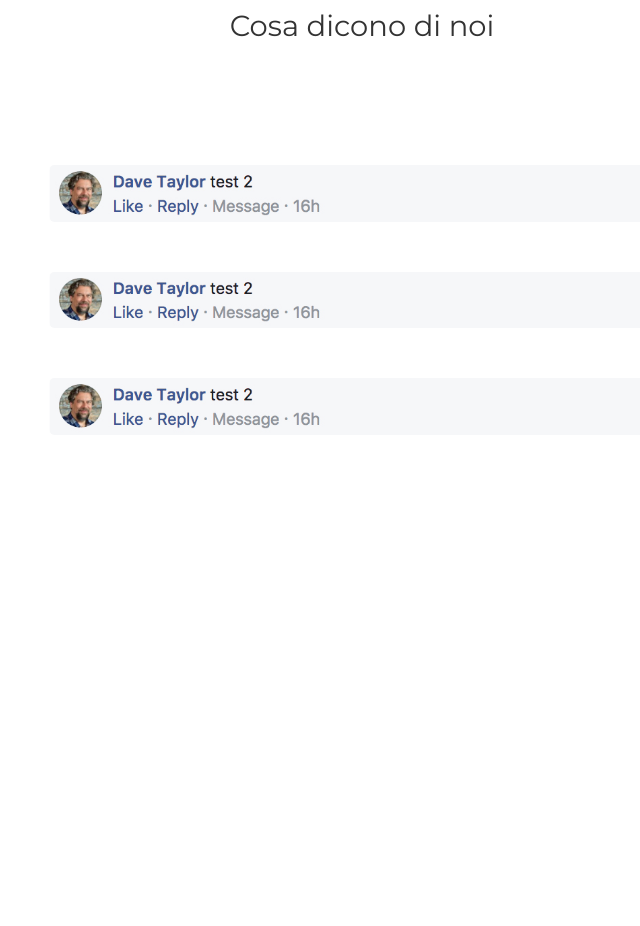
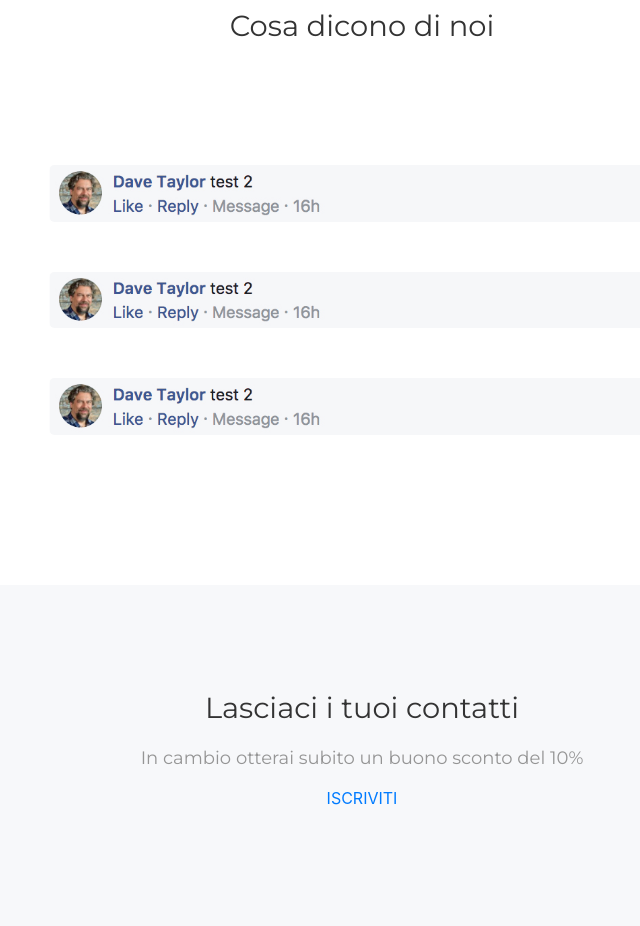
Before and after one commit to scar1997/WeeFarm_LandingPage, a plain HTML site: page index.html in a window 1280 px wide. Shown: the part 2338-3264 px from the top of the page, without its empty margins (278-918 px from the left). Before the commit the page ends 2923 px from the top, so only its background shows below. Drawn offline with nearby package versions, Linux system fonts and the light colour scheme.

Commit message:
Add led section ( da rivedere mettendo i setting di weefarm e il codice sconto)

```diff
--- a/index.html
+++ b/index.html
@@ -12,7 +12,6 @@
   <link rel="stylesheet" href="https://stackpath.bootstrapcdn.com/bootstrap/4.1.2/css/bootstrap.min.css" integrity="sha384-Smlep5jCw/wG7hdkwQ/Z5nLIefveQRIY9nfy6xoR1uRYBtpZgI6339F5dgvm/e9B" crossorigin="anonymous">
   <!--googlefont-->
   <link href="https://fonts.googleapis.com/css?family=Montserrat" rel="stylesheet">
-
 </head>
 
 <body>
@@ -113,6 +112,18 @@
     </div>-->
   </div>
 
+<!-- SECTION4: LEAD -->
+<div class="container-fluid section4 pt_100 pb_100">
+  <div class="row">
+    <div class="col-md">
+      <p class="txt_h2 text-center section_title_txt">Lasciaci i tuoi contatti</p>
+      <p class="txt_h3 text-center pin_point_description">In cambio otterai subito un buono sconto del 10%</p>
+      <p class="text-center"><a target="_blank" href="http://eepurl.com/dM-b3A">ISCRIVITI</a></p>
+      </div>
+    </div>
+  </div>
+
+
   <script src="https://code.jquery.com/jquery-3.3.1.slim.min.js" integrity="sha384-q8i/X+965DzO0rT7abK41JStQIAqVgRVzpbzo5smXKp4YfRvH+8abtTE1Pi6jizo" crossorigin="anonymous"></script>
   <script src="https://cdnjs.cloudflare.com/ajax/libs/popper.js/1.14.3/umd/popper.min.js" integrity="sha384-ZMP7rVo3mIykV+2+9J3UJ46jBk0WLaUAdn689aCwoqbBJiSnjAK/l8WvCWPIPm49" crossorigin="anonymous"></script>
   <script src="https://stackpath.bootstrapcdn.com/bootstrap/4.1.2/js/bootstrap.min.js" integrity="sha384-o+RDsa0aLu++PJvFqy8fFScvbHFLtbvScb8AjopnFD+iEQ7wo/CG0xlczd+2O/em" crossorigin="anonymous"></script>
--- a/src/css/style.css
+++ b/src/css/style.css
@@ -148,3 +148,9 @@ html{
 .image_radius{
   border-radius: 5px;
 }
+
+/*lead section*/
+.section4{
+    /*background-image: linear-gradient(141deg, #A4FF7F 51%, #7BFFD0 75%);*/
+    background-color: #f7f8fa;
+}
```
